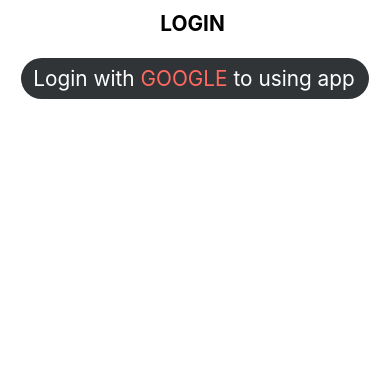
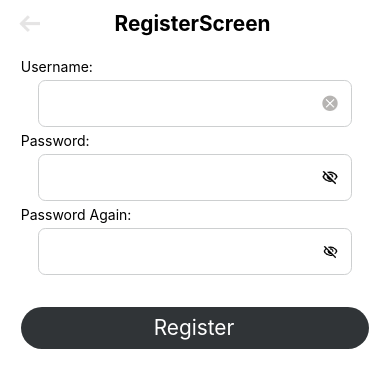
Before and after one commit to binhtv97/sardao_test, a React Native app: screen /RegisterScreen in a window 390 px wide. Shown: the top 388 px of the page. Built offline with nearby package versions, Linux system fonts and the light colour scheme; what @react-native-google-signin/google-signin would draw is missing.

Commit message:
fix-auth-flow

```diff
--- a/src/Navigators/RouteKey.ts
+++ b/src/Navigators/RouteKey.ts
@@ -4,6 +4,7 @@
   // screen
   HomeScreen = 'HomeScreen',
   LoginScreen = 'LoginScreen',
+  RegisterScreen = 'RegisterScreen',
   AddBeneficiaryScreen = 'AddBeneficiaryScreen',
   TransactionScreen = 'TransactionScreen',
 }
--- a/src/Navigators/StackNavigation.tsx
+++ b/src/Navigators/StackNavigation.tsx
@@ -6,6 +6,7 @@
 import LoginScreen from 'src/Screens/LoginScreen';
 import AddBeneficiaryScreen from 'src/Screens/AddBeneficiaryScreen';
 import TransactionScreen from 'src/Screens/TransactionScreen';
+import RegisterScreen from 'src/Screens/RegisterScreen';
 
 const Stack = createNativeStackNavigator<AppStackParamList>();
 
@@ -33,5 +34,6 @@
       headerShown: false,
     }}>
     <Stack.Screen name={RouteKey.LoginScreen} component={LoginScreen} />
+    <Stack.Screen name={RouteKey.RegisterScreen} component={RegisterScreen} />
   </Stack.Navigator>
 );
--- a/src/Screens/AddBeneficiaryScreen/index.tsx
+++ b/src/Screens/AddBeneficiaryScreen/index.tsx
@@ -11,20 +11,22 @@
 import {IBeneficiaries} from 'src/Store/types';
 import {goBack} from 'src/Navigators/RootNavigation';
 
+type IBanRule = {
+  placeholder?: string;
+  regex?: RegExp;
+};
 const AddBeneficiaryScreen = () => {
   const dispatch = useDispatch();
   const [firstname, setName] = useState('');
   const [lastname, setLastName] = useState('');
   const [iban, setIban] = useState('');
   const ibanValue = useDebounce(iban);
+
   const [validateIban, setIbanStatus] = useState<boolean>(true);
-  const [ibanRule, setRule] = useState<{
-    placeholder?: string;
-    regex?: RegExp;
-  }>({});
+  const [ibanRule, setRule] = useState<IBanRule>({});
 
   const [open, setOpen] = useState(false);
-  const [value, setValue] = useState(null);
+  const [value, setValue] = useState<string | null>('');
   const [items, setItems] = useState(() =>
     ibanData.map(country => ({
       label: country.name,
--- a/src/Screens/LoginScreen/index.tsx
+++ b/src/Screens/LoginScreen/index.tsx
@@ -1,38 +1,55 @@
-import {StyleSheet} from 'react-native';
-import React from 'react';
+import {StyleSheet, Text, TouchableOpacity, View} from 'react-native';
+import React, {useState} from 'react';
 import {Container, CustomButton, Space} from 'src/Components';
-import {GoogleSignin} from '@react-native-google-signin/google-signin';
 import {colors, pf, ph, pw} from 'src/Themes';
 import {useDispatch} from 'react-redux';
 import {ILogin} from 'src/Store/types';
 import {appActions} from 'src/Store/reducers';
+import Input from 'src/Components/Input';
+import {navigate} from 'src/Navigators/RootNavigation';
+import RouteKey from 'src/Navigators/RouteKey';
 const LoginScreen = () => {
   const dispatch = useDispatch();
-  const onPress = async () => {
-    try {
-      await GoogleSignin.hasPlayServices();
-      const userInfo = await GoogleSignin.signIn();
-      const user: ILogin = {
-        email: userInfo.user.email,
-        password: '',
-      };
-      console.log(userInfo);
-
-      dispatch(appActions.updateAppSettingLoginSSO(user));
-    } catch (error) {}
+  const [username, setName] = useState<string>('');
+  const [pw, setPassword] = useState<string>('');
+  const onLogin = () => {
+    const user: ILogin = {
+      email: username,
+      password: '',
+    };
+    dispatch(appActions.login(user));
   };
 
+  const navigateRegister = () => {
+    navigate(RouteKey.RegisterScreen);
+  };
   return (
     <Container style={styles.container} titileHeader="LOGIN" hasBack={false}>
       <Space height={ph(10)} />
+      <Text>Username:</Text>
+      <Input
+        value={username}
+        onChangeText={setName}
+        onRemove={() => setName('')}
+      />
+      <Text>Password:</Text>
+      <Input
+        value={pw}
+        onChangeText={setPassword}
+        onRemove={() => setPassword('')}
+        password={true}
+        iconClose={false}
+      />
+      <View>
+        <TouchableOpacity style={styles.register} onPress={navigateRegister}>
+          <Text>Register</Text>
+        </TouchableOpacity>
+      </View>
+      <Space height={ph(30)} />
       <CustomButton
-        label={[
-          {text: 'Login with', style: styles.googleLogin},
-          {text: 'GOOGLE', style: styles.googleText},
-          {text: 'to using app', style: styles.googleLogin},
-        ]}
+        label={[{text: 'Login', style: styles.loginButton}]}
         color={colors.inkDark}
-        onPress={onPress}
+        onPress={onLogin}
       />
       <Space height={ph(10)} />
     </Container>
@@ -52,12 +69,13 @@
   center: {
     alignItems: 'center',
   },
-  googleText: {
-    color: colors.red,
-    fontSize: pf(20),
-  },
-  googleLogin: {
+
+  loginButton: {
     color: colors.white,
     fontSize: pf(20),
   },
+  register: {
+    position: 'absolute',
+    right: 0,
+  },
 });
--- /dev/null
+++ b/src/Screens/RegisterScreen/index.tsx
@@ -0,0 +1,96 @@
+import {Alert, StyleSheet, Text} from 'react-native';
+import React, {useState} from 'react';
+import {Container, CustomButton, Space} from 'src/Components';
+import {colors, pf, ph, pw} from 'src/Themes';
+import {useDispatch, useSelector} from 'react-redux';
+import {ILogin} from 'src/Store/types';
+import {appActions} from 'src/Store/reducers';
+import Input from 'src/Components/Input';
+import {getAppState} from 'src/Store/selectors/app';
+const RegisterScreen = () => {
+  const dispatch = useDispatch();
+  const [username, setName] = useState<string>('');
+  const [pw, setPassword] = useState<string>('');
+  const [pwCheck, setPasswordCheck] = useState<string>('');
+  const data = useSelector(getAppState).data;
+  const onRegister = () => {
+    if (pw !== pwCheck) {
+      Alert.alert('Please check 2 password filed');
+    } else if (username.trim().length < 5) {
+      Alert.alert('The username must be larger than 5 characters');
+    } else if (data[username]) {
+      Alert.alert('The Username already exists');
+    } else {
+      const user: ILogin = {
+        email: username,
+        password: '',
+      };
+      dispatch(appActions.register(user));
+    }
+  };
+
+  return (
+    <Container
+      style={styles.container}
+      titileHeader="RegisterScreen"
+      hasBack={true}>
+      <Space height={ph(10)} />
+      <Text>Username:</Text>
+      <Input
+        value={username}
+        onChangeText={setName}
+        onRemove={() => setName('')}
+      />
+      <Text>Password:</Text>
+      <Input
+        value={pw}
+        onChangeText={setPassword}
+        onRemove={() => setPassword('')}
+        password={true}
+        iconClose={false}
+      />
+      <Text>Password Again:</Text>
+      <Input
+        value={pwCheck}
+        onChangeText={setPasswordCheck}
+        onRemove={() => setPasswordCheck('')}
+        password={true}
+        iconClose={false}
+      />
+      <Space height={ph(25)} />
+      <CustomButton
+        label={[{text: 'Register', style: styles.googleLogin}]}
+        color={colors.inkDark}
+        onPress={onRegister}
+      />
+      <Space height={ph(10)} />
+    </Container>
+  );
+};
+
+export default RegisterScreen;
+
+const styles = StyleSheet.create({
+  container: {
+    flex: 1,
+    paddingHorizontal: pw(20),
+  },
+  submitText: {
+    fontSize: pf(20),
+  },
+  center: {
+    alignItems: 'center',
+  },
+  googleText: {
+    color: colors.red,
+    fontSize: pf(20),
+  },
+  googleLogin: {
+    color: colors.white,
+    fontSize: pf(20),
+  },
+  register: {
+    position: 'absolute',
+    right: 0,
+  },
+});
--- a/src/Store/initialState.ts
+++ b/src/Store/initialState.ts
@@ -4,6 +4,7 @@
   app: {
     currentUser: '',
     data: {},
+    errorMessage: '',
   },
 };
 
--- a/src/Store/reducers/app.ts
+++ b/src/Store/reducers/app.ts
@@ -5,26 +5,36 @@
 export const appInitialState: IApp = {
   currentUser: '',
   data: {},
+  errorMessage: '',
 };
 
 const appSlice = createSlice({
   name: 'app',
   initialState: appInitialState,
   reducers: {
-    login: () => {},
-    updateAppSettingLoginSSO: (state, action: PayloadAction<ILogin>) => {
+    login: (state, action: PayloadAction<ILogin>) => {
       const email = action.payload.email;
       const pw = action.payload.password;
       const data = state.data;
-      const findUser = Object.keys(data).includes(email);
-      if (!findUser) {
-        state.data[email] = {
-          amount: 1000,
-          password: pw,
-          beneficiaries: [],
-          transactions: [],
-        };
+      if (data[email] && data[email].password === pw) {
+        state.currentUser = email;
+      } else {
+        Alert.alert('Please check again');
       }
+    },
+    register: (state, action: PayloadAction<ILogin>) => {
+      const email = action.payload.email;
+      const pw = action.payload.password;
+      state.data[email] = {
+        amount: 1000,
+        password: pw,
+        beneficiaries: [],
+        transactions: [],
+      };
+      state.currentUser = email;
+    },
+    updateAppSettingLogin: (state, action: PayloadAction<ILogin>) => {
+      const email = action.payload.email;
       state.currentUser = email;
     },
     addBeneficiary: (state, action: PayloadAction<IBeneficiaries>) => {
@@ -38,7 +48,7 @@
       state.data[currentUser].transactions?.push(transaction);
       state.data[currentUser].amount -= transaction.amount;
     },
-    logout: (state, action: PayloadAction) => {
+    logout: state => {
       state.currentUser = '';
     },
   },
--- a/src/Store/saga/app.ts
+++ /dev/null
@@ -1,15 +0,0 @@
-import {AnyAction} from 'redux';
-import {put, takeLatest} from 'redux-saga/effects';
-import {appActions} from '../reducers';
-import {PayloadAction} from '@reduxjs/toolkit';
-import {ILogin} from '../types';
-
-// function* getAppSettingSaga(): IterableIterator<AnyAction> {}
-
-function* loginSSO({
-  payload,
-}: PayloadAction<ILogin>): IterableIterator<AnyAction> {
-  //   yield put(appActions.setPage(payload));
-}
-
-export default [takeLatest(appActions.login.type, loginSSO)];
--- a/src/Store/saga/index.ts
+++ b/src/Store/saga/index.ts
@@ -1,9 +1,7 @@
 import {all} from 'redux-saga/effects';
 // Saga Imports
-import appSaga from './app';
 export default function* rootSaga() {
   yield all([
     // Sagas
-    ...appSaga,
   ]);
 }
--- a/src/Store/types/app.ts
+++ b/src/Store/types/app.ts
@@ -1,6 +1,7 @@
 export interface IApp {
   currentUser: string;
   data: data;
+  errorMessage?: string;
 }
 
 export interface data {
```
